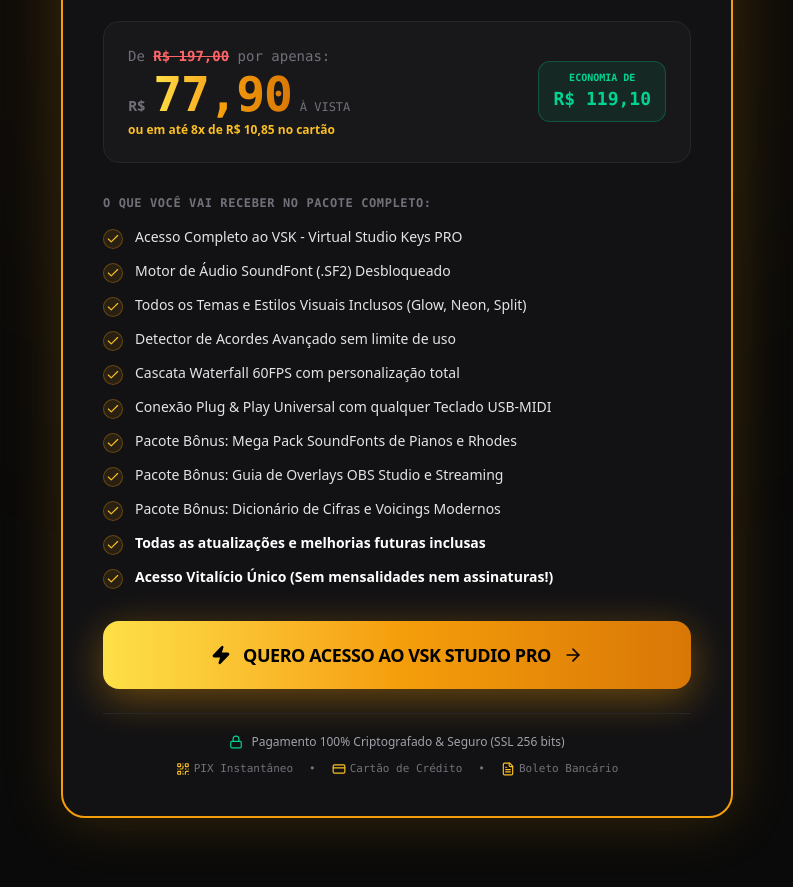
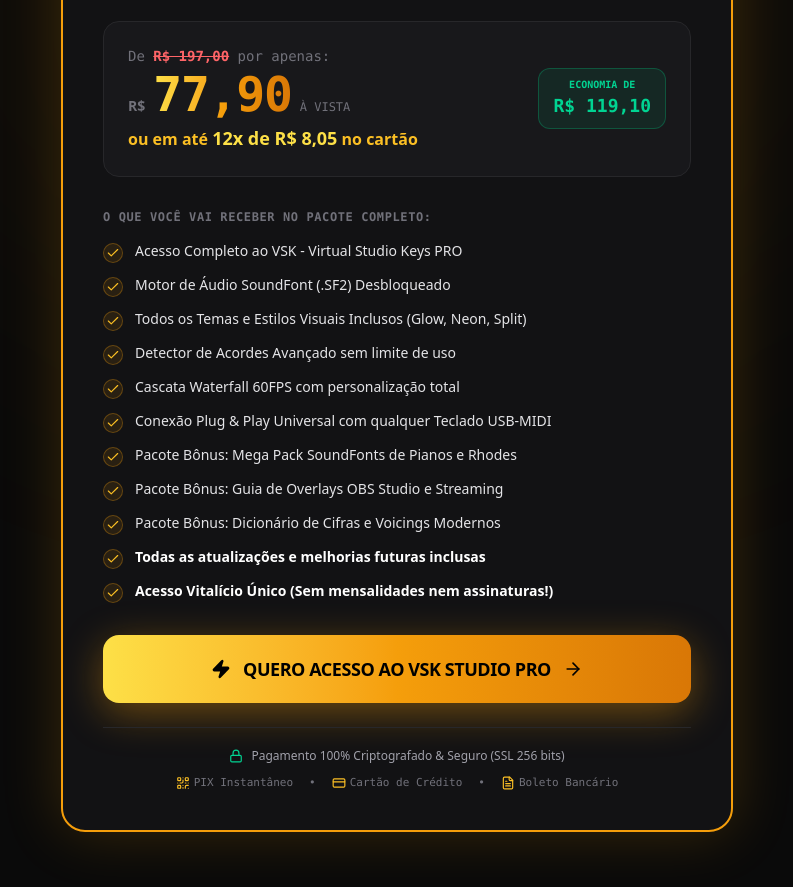
Before and after one commit to campeaomkt/virtual-studio-keys, a React (Vite) app: page / in a window 1280 px wide. Shown: the part 8900-9787 px from the top of the page, without its empty margins (243-1036 px from the left). Built offline with nearby package versions, Linux system fonts and the light colour scheme.

Commit message:
mudei o texto do cartao de credito

```diff
--- a/src/components/CheckoutModal.tsx
+++ b/src/components/CheckoutModal.tsx
@@ -247,6 +247,7 @@
                       <option value="2">2x de R$ 40,30</option>
                       <option value="4">4x de R$ 20,80</option>
                       <option value="8">8x de R$ 10,85</option>
+                      <option value="12">12x de R$ 8,05</option>
                     </select>
                   </div>
                 </div>
--- a/src/components/PricingSection.tsx
+++ b/src/components/PricingSection.tsx
@@ -157,8 +157,8 @@
                   </span>
                   <span className="text-[10px] sm:text-xs text-[#71717A] font-medium font-mono">À VISTA</span>
                 </div>
-                <div className="text-[11px] sm:text-xs text-[#FBBF24] font-semibold mt-1">
-                  ou em até <strong>8x de R$ 10,85</strong> no cartão
+                <div className="text-xs sm:text-sm md:text-base text-[#FBBF24] font-bold mt-1.5">
+                  ou em até <strong className="text-[#FDE047] text-sm sm:text-base md:text-lg font-black">12x de R$ 8,05</strong> no cartão
                 </div>
               </div>
 
--- a/src/components/StickyCtaBar.tsx
+++ b/src/components/StickyCtaBar.tsx
@@ -42,7 +42,7 @@
               </span>
             </div>
             <div className="text-[10px] sm:text-xs text-[#71717A] mt-0.5">
-              De <span className="line-through text-red-400">R$ 197</span> por <strong className="text-[#00F2FE] font-mono text-xs sm:text-sm">R$ 77,90</strong> <span className="hidden xs:inline">(8x R$ 10,85)</span>
+              De <span className="line-through text-red-400">R$ 197</span> por <strong className="text-[#00F2FE] font-mono text-xs sm:text-sm">R$ 77,90</strong> <span className="hidden xs:inline text-[#FBBF24] font-semibold">(12x R$ 8,05)</span>
             </div>
           </div>
 
```
